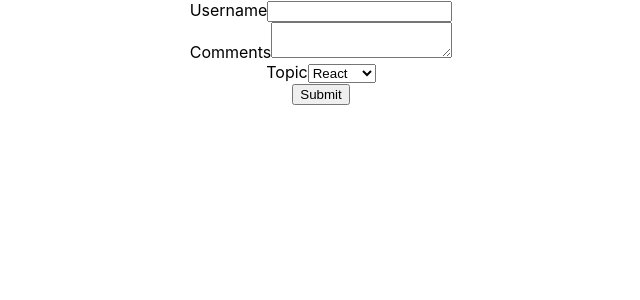
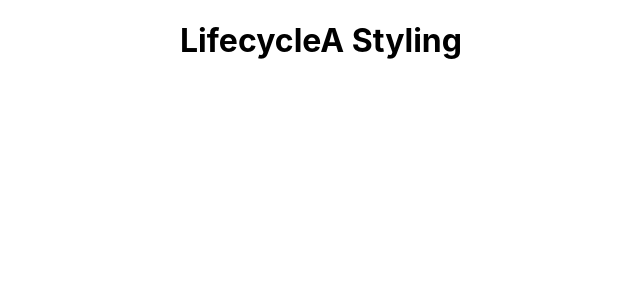
Before and after one commit to vishal-muralidharan/React-Course, a React (Create React App) app in the folder hello-world/: page / in a window 1280 px wide. Shown: the top 300 px of the page, without its empty margins (319-959 px from the left). Built offline with nearby package versions, Linux system fonts and the light colour scheme.

Commit message:
LifecycleA.js

```diff
--- a/hello-world/src/App.js
+++ b/hello-world/src/App.js
@@ -1,47 +1,11 @@
 import logo from './logo.svg';
 import './App.css';
-import Greet from './components/Greet'
-import Welcome from './components/Welcome'
-import Hello from './components/Hello'
-import Message from './components/Message'
-import Counter from './components/Counter'
-import FunctionClick from './components/FunctionClick'
-import ClassClick from './components/ClassClick'
-import EventBind from './components/EventBind'
-import ParentComponent from './components/ParentComponent'
-import UserGreeting from './components/UserGreeting'
-import NameList from './components/NameList'
-import Stylesheet from './components/Stylesheet.js'
-import Inline from './components/Inline.js'
-import Form from './components/Form.js'
+import LifecycleA from './components/LifecycleA'
 
 function App() {
   return (
     <div className="App">
-        <Form />
-        {/* <Inline /> */}
-        {/* <Stylesheet primary={true} /> */}
-        {/* <NameList /> */}
-        {/* <UserGreeting /> */}
-        { /*<ParentComponent /> */ }
-        { /* <EventBind /> */ }
-        { /* <FunctionClick />}
-        <ClassClick /> */ }
-        { /*<Greet name="Bruce" heroName="Batman"/>
-        <Welcome name="Diana" heroName="Wonder Woman"/>
-        <Counter />
-        <Message />
-        <Greet name="Bruce" heroName="Batman">
-            <p>This is props children</p>
-        </Greet>
-        <Greet name="Clark" heroName="Superman">
-            <button>Action</button>
-        </Greet>
-        <Greet name="Diana" heroName="Wonder Woman"/>
-        <Welcome name="Bruce" heroName="Batman"/>
-        <Welcome name="Clark" heroName="Superman"/>
-        <Welcome name="Diana" heroName="Wonder Woman"/>
-        <Hello /> */}
+        <LifecycleA />
     </div>
   )
 }
--- /dev/null
+++ b/hello-world/src/components/LifecycleA.js
@@ -0,0 +1,34 @@
+import React, { Component } from 'react'
+
+class LifecycleA extends Component{
+    constructor(props) {
+        super(props)
+
+        this.state = {
+            name: 'Vishwas'
+        }
+
+        console.log('LifecycleA Constructor')
+    }
+
+    static getDerivedStateFromProps (props, state) {
+        console.log('LifeCycleA - getDerivedStateFromProps method')
+        return null
+    }
+
+    componentDidMount () {
+        console.log('LifeCycleA - componentDidMount method')
+    }
+
+    render () {
+        console.log('LifecycleA - render() method')
+        return (
+            <div>
+                <h1>LifecycleA Styling</h1>
+            </div>
+        )
+    }
+
+}
+
+export default LifecycleA
```
Also changed, not shown: hello-world/src/1to22App.js (added, +49 -0 lines), 1 other file (tests, documents, lock files or other folders).
